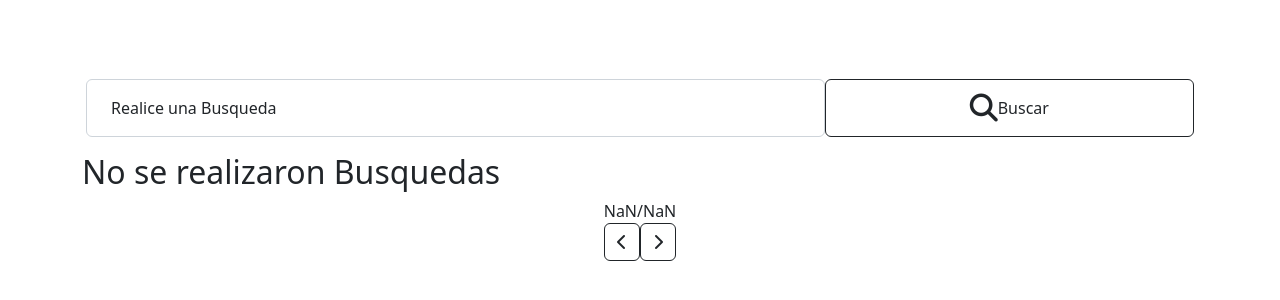
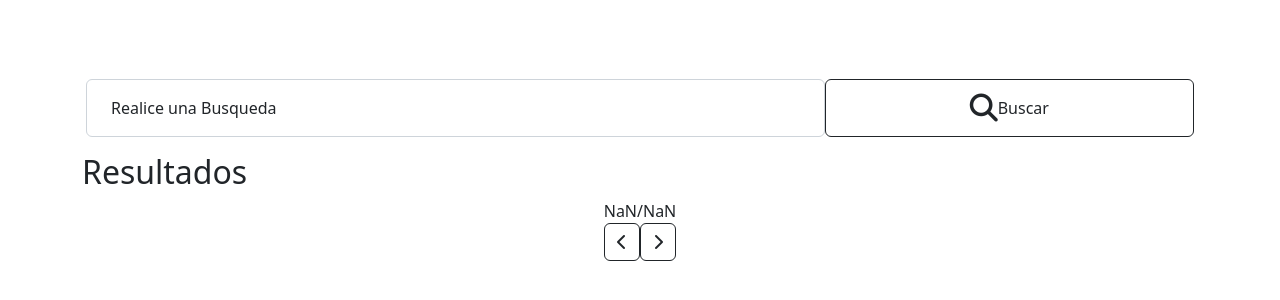
Before and after one commit to C215714N/reactjs-s10, a React (Vite) app: page / in a window 1280 px wide. Shown: the part 238-538 px from the top of the page. Built offline with nearby package versions, Linux system fonts and the light colour scheme.

Commit message:
Definir valor predeterminado para el estado de resultados

```diff
--- a/src/App.css
+++ b/src/App.css
@@ -31,9 +31,9 @@
     animation: logo-spin infinite 20s linear;
   }
 }
-
 .card {
   padding: 2em;
+  flex: 1 0 min(300px, 100%);
 }
 
 .read-the-docs {
--- a/src/App.jsx
+++ b/src/App.jsx
@@ -9,6 +9,7 @@ import Pagination from './components/pagination'
 
 function App() {
   const [results, setResults] = useState({
+    data: [{}],
     pagination: {
       total_count: 0,
       count: 0,
@@ -25,7 +26,7 @@ function App() {
   return(
     <>
       <Search getData={getData}/>
-      <Results/>
+      <Results data={results.data}/>
       <Pagination pagination={results.pagination}/>
     </>
   )
```
